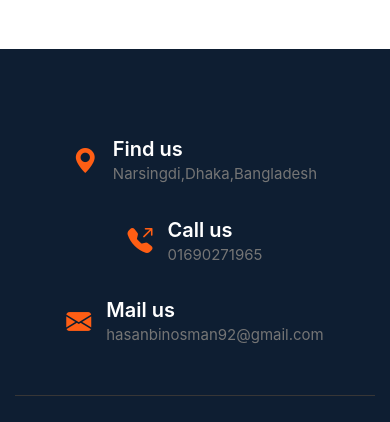
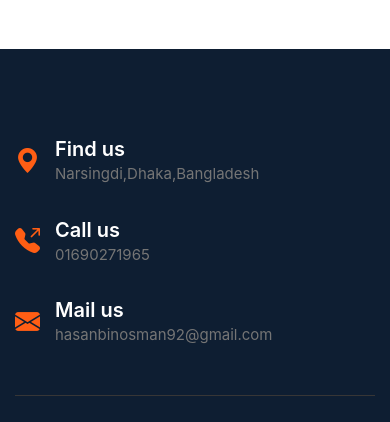
Before and after one commit to IbnHasan44/nirbhejalbd, a plain HTML site: page index.html in a window 390 px wide. Shown: the part 5580-6002 px from the top of the page. Drawn offline with nearby package versions, Linux system fonts and the light colour scheme; a web font is replaced by a local one.

Commit message:
css file add t

```diff
--- a/css/style.css
+++ b/css/style.css
@@ -743,6 +743,9 @@ body{
     .animationCardMax {
         padding: 3rem 0rem;
     }
+    .single-cta {
+        justify-content: start;
+    }
     .qualityMain {
         display: flex;
         gap: 3rem;
```
